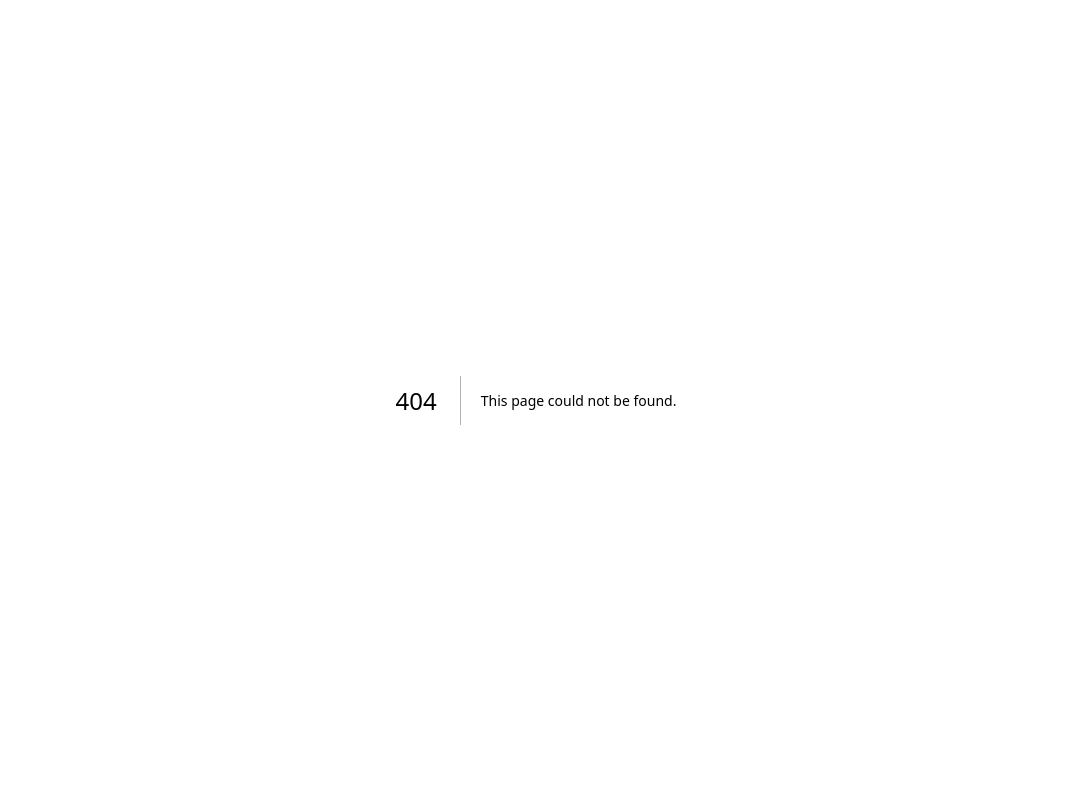
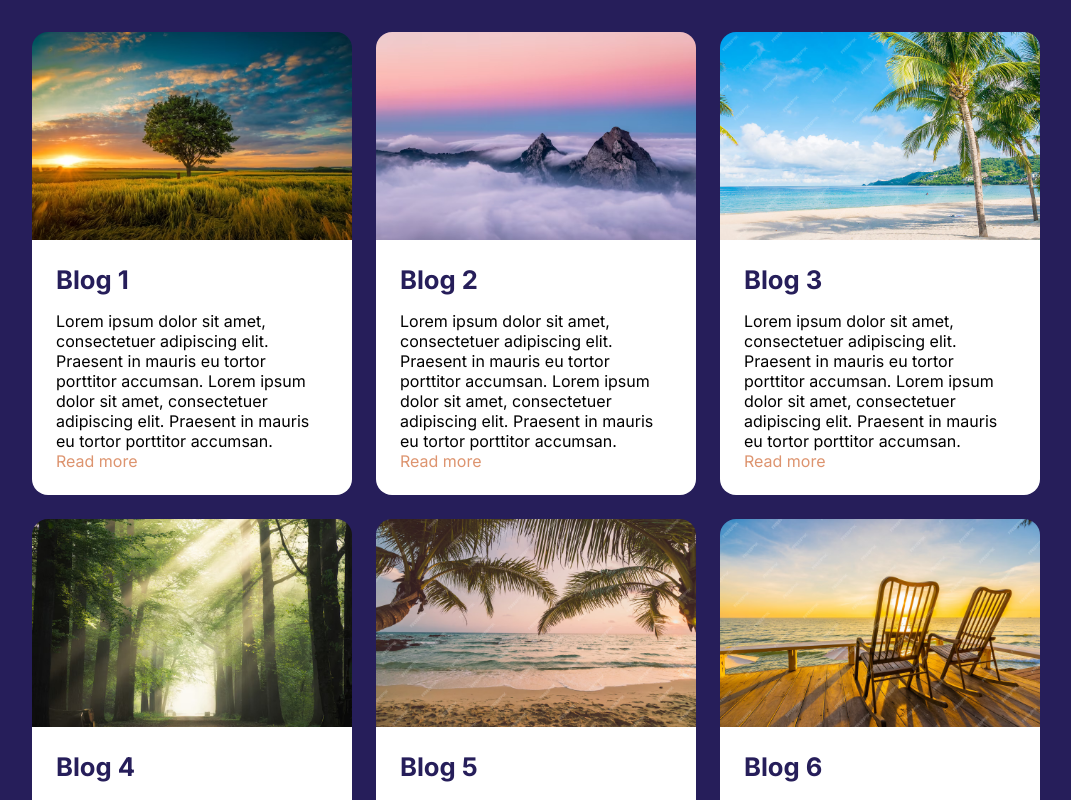
Before and after one commit to ArslanIrshad105/Next-Js-Website-Landing-Page, a Next.js app: page /cards-01 in a window 1280 px wide. Before the commit this address had no page. Shown: the top 800 px of the page, without its empty margins (104-1175 px from the left). Built offline with nearby package versions, Linux system fonts and the light colour scheme.

Commit message:
created ui cards 01

```diff
--- /dev/null
+++ b/src/app/cards-01/page.js
@@ -0,0 +1,41 @@
+import React from "react";
+import "../cards-01/style.css";
+import { dataCards01 } from "@/utlis/blogData";
+import Link from "next/link";
+
+export const metadata = {
+  title: "Cards-01",
+  description: "Cards 01",
+};
+const Cards01 = () => {
+  return (
+    <div class="background">
+      <div class="centering">
+        <div class="articles">
+          {dataCards01.map((item) => {
+            return (
+              <article>
+                <figure>
+                  <img src={item.blog_image} alt={item.alt_text} />
+                </figure>
+                <div class="article-preview">
+                  <h2>{item.title}</h2>
+                  <p>{item.description}</p>
+                  <Link
+                    href={item.link_url}
+                    class="read-more"
+                    title="Read More"
+                  >
+                    Read more
+                  </Link>
+                </div>
+              </article>
+            );
+          })}
+        </div>
+      </div>
+    </div>
+  );
+};
+
+export default Cards01;
--- /dev/null
+++ b/src/app/cards-01/style.css
@@ -0,0 +1,84 @@
+:root {
+  --primary: #dd946f;
+  --secondary: #261e5a;
+}
+
+* {
+  margin: 0;
+  padding: 0;
+  box-sizing: border-box;
+}
+
+body {
+  background-color: var(--secondary);
+  font-family: Mulish;
+  font-size: 16px;
+}
+
+.background {
+  width: 100%;
+  display: flex;
+  justify-content: center;
+  align-items: start;
+  padding: 2rem;
+}
+
+.articles {
+  display: flex;
+  flex-wrap: wrap;
+  margin: 0 auto;
+  justify-content: center;
+  max-width: 75rem;
+  gap: 1.5rem;
+}
+
+.articles article {
+  max-width: 20rem;
+  cursor: pointer;
+  position: relative;
+  display: block;
+  transition: all 0.4s ease-in-out;
+  overflow: hidden;
+  border-radius: 1rem;
+}
+
+.articles article a {
+  display: inline-flex;
+  color: var(--primary);
+  text-decoration: none;
+}
+
+.articles article h2 {
+  margin: 0 0 1rem 0;
+  font-size: 1.6rem;
+  color: var(--secondary);
+  transition: color 0.3s ease-out;
+}
+
+.articles article img {
+  max-width: 100%;
+  transform-origin: center;
+  transition: transform 0.4s ease-in-out;
+}
+
+.article-preview {
+  padding: 1.5rem;
+  background: white;
+}
+
+.articles figure {
+  width: 100%;
+  height: 13rem;
+  overflow: hidden;
+}
+
+.articles figure img {
+  height: 100%;
+  aspect-ratio: 16 / 9;
+  overflow: hidden;
+  object-fit: cover;
+}
+
+.articles article:hover img {
+  transform: scale(1.5);
+}
--- a/src/app/page.js
+++ b/src/app/page.js
@@ -9,7 +9,6 @@ import Portfolio from "@/sections/Hero/Portfolio/Portfolio";
 
 export default function Home() {
   return (
-    //
     <>
       <Header />
       {/* <Hero /> */}
--- a/src/utlis/blogData.js
+++ b/src/utlis/blogData.js
@@ -181,3 +181,77 @@ export const blogData = [
     time: "2 days ago",
   },
 ];
+export const dataCards01 = [
+  {
+    title: "Blog 1",
+    description:
+      "Lorem ipsum dolor sit amet, consectetuer adipiscing elit. Praesent in mauris eu tortor porttitor accumsan. Lorem ipsum dolor sit amet, consectetuer adipiscing elit. Praesent in mauris eu tortor porttitor accumsan.",
+    link_url: "#",
+    blog_image: "./assets/media/cards01/blog-image-1.jpg",
+    alt_text: "Blog Image 1",
+  },
+  {
+    title: "Blog 2",
+    description:
+      "Lorem ipsum dolor sit amet, consectetuer adipiscing elit. Praesent in mauris eu tortor porttitor accumsan. Lorem ipsum dolor sit amet, consectetuer adipiscing elit. Praesent in mauris eu tortor porttitor accumsan.",
+    link_url: "#",
+    blog_image: "./assets/media/cards01/blog-image-2.jpg",
+    alt_text: "Blog Image 2",
+  },
+  {
+    title: "Blog 3",
+    description:
+      "Lorem ipsum dolor sit amet, consectetuer adipiscing elit. Praesent in mauris eu tortor porttitor accumsan. Lorem ipsum dolor sit amet, consectetuer adipiscing elit. Praesent in mauris eu tortor porttitor accumsan.",
+    link_url: "#",
+    blog_image: "./assets/media/cards01/blog-image-3.jpg",
+    alt_text: "Blog Image 3",
+  },
+  {
+    title: "Blog 4",
+    description:
+      "Lorem ipsum dolor sit amet, consectetuer adipiscing elit. Praesent in mauris eu tortor porttitor accumsan. Lorem ipsum dolor sit amet, consectetuer adipiscing elit. Praesent in mauris eu tortor porttitor accumsan.",
+    link_url: "#",
+    blog_image: "./assets/media/cards01/blog-image-4.jpg",
+    alt_text: "Blog Image 4",
+  },
+  {
+    title: "Blog 5",
+    description:
+      "Lorem ipsum dolor sit amet, consectetuer adipiscing elit. Praesent in mauris eu tortor porttitor accumsan. Lorem ipsum dolor sit amet, consectetuer adipiscing elit. Praesent in mauris eu tortor porttitor accumsan.",
+    link_url: "#",
+    blog_image: "./assets/media/cards01/blog-image-5.jpg",
+    alt_text: "Blog Image 5",
+  },
+  {
+    title: "Blog 6",
+    description:
+      "Lorem ipsum dolor sit amet, consectetuer adipiscing elit. Praesent in mauris eu tortor porttitor accumsan. Lorem ipsum dolor sit amet, consectetuer adipiscing elit. Praesent in mauris eu tortor porttitor accumsan.",
+    link_url: "#",
+    blog_image: "./assets/media/cards01/blog-image-6.jpg",
+    alt_text: "Blog Image 6",
+  },
+  {
+    title: "Blog 7",
+    description:
+      "Lorem ipsum dolor sit amet, consectetuer adipiscing elit. Praesent in mauris eu tortor porttitor accumsan. Lorem ipsum dolor sit amet, consectetuer adipiscing elit. Praesent in mauris eu tortor porttitor accumsan.",
+    link_url: "#",
+    blog_image: "./assets/media/cards01/blog-image-7.jpg",
+    alt_text: "Blog Image 7",
+  },
+  {
+    title: "Blog 8",
+    description:
+      "Lorem ipsum dolor sit amet, consectetuer adipiscing elit. Praesent in mauris eu tortor porttitor accumsan. Lorem ipsum dolor sit amet, consectetuer adipiscing elit. Praesent in mauris eu tortor porttitor accumsan.",
+    link_url: "#",
+    blog_image: "./assets/media/cards01/blog-image-8.jpg",
+    alt_text: "Blog Image 8",
+  },
+  {
+    title: "Blog 9",
+    description:
+      "Lorem ipsum dolor sit amet, consectetuer adipiscing elit. Praesent in mauris eu tortor porttitor accumsan. Lorem ipsum dolor sit amet, consectetuer adipiscing elit. Praesent in mauris eu tortor porttitor accumsan.",
+    link_url: "#",
+    blog_image: "./assets/media/cards01/blog-image-9.jpg",
+    alt_text: "Blog Image 9",
+  },
+];
```
